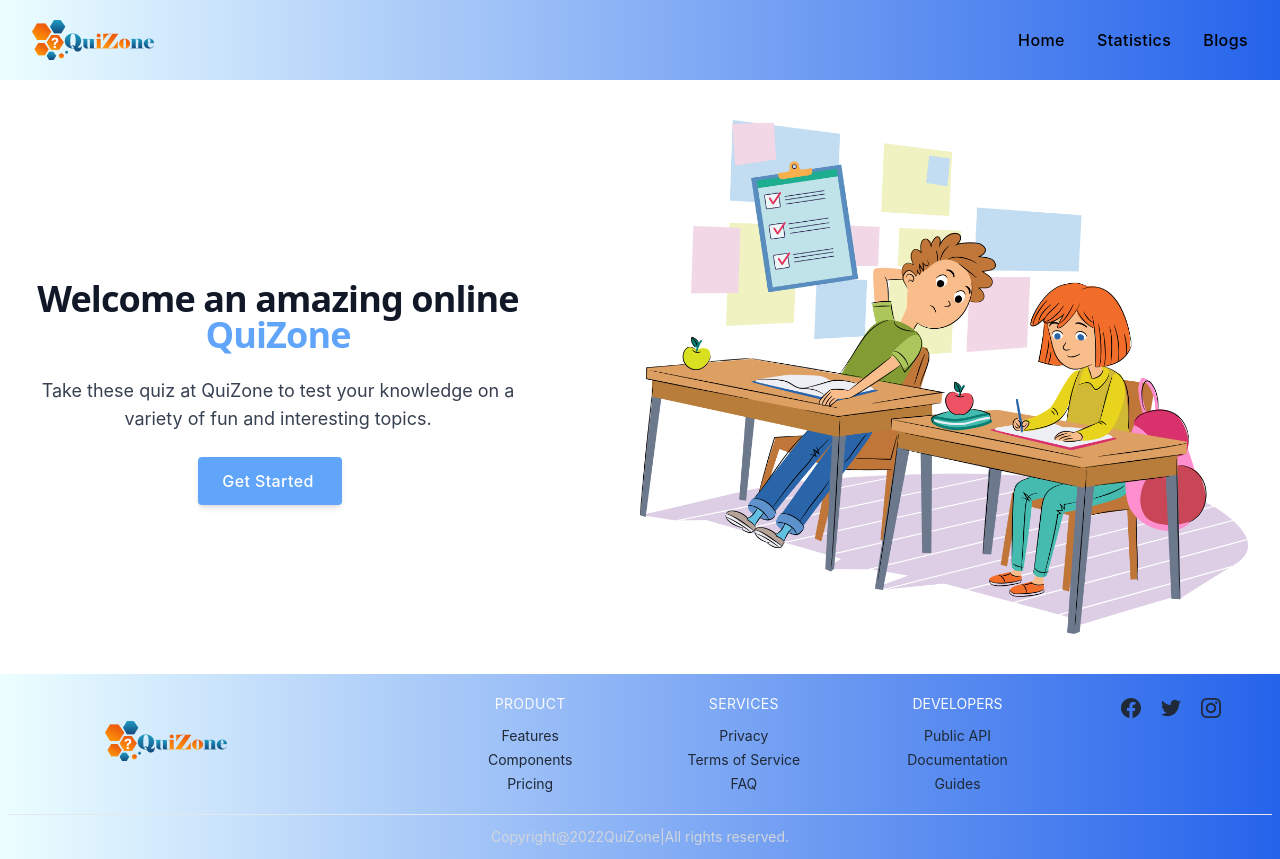
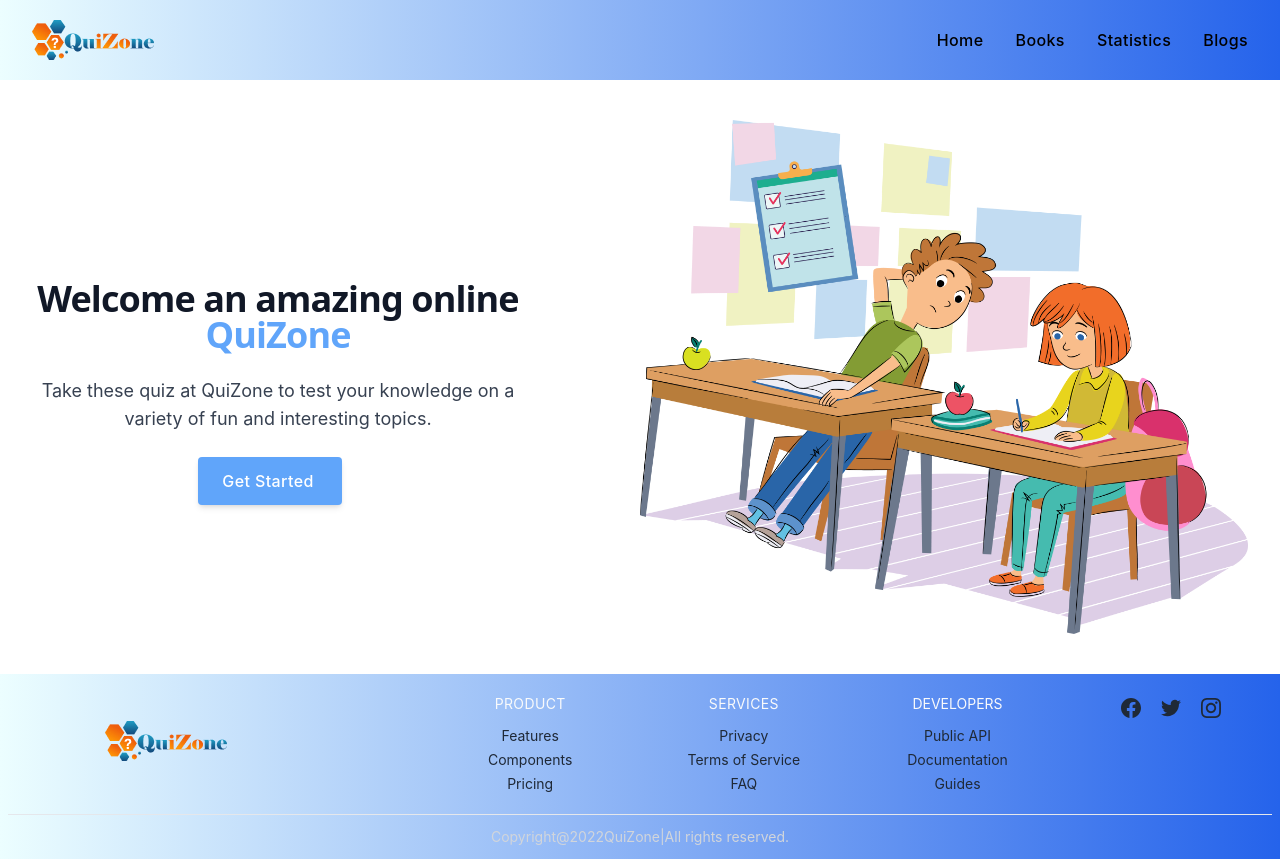
Before and after one commit to Electra51/react-quizone, a React (Create React App) app: page / in a window 1280 px wide. Built offline with nearby package versions, Linux system fonts and the light colour scheme.

Commit message:
topics route added

```diff
--- a/src/App.js
+++ b/src/App.js
@@ -1,35 +1,11 @@
-
-import { createBrowserRouter, RouterProvider } from 'react-router-dom';
+import React from 'react';
+import {RouterProvider } from 'react-router-dom';
 import './App.css';
-import Blogs from './components/Blogs';
-import ErrorPage from './components/ErrorPage';
-import Header from './components/Header';
-import Home from './components/Home';
-import Root from './components/Root';
-
-const router = createBrowserRouter([
-  {
-    path: "/",
-    element: <Root></Root>,
-    errorElement: <ErrorPage></ErrorPage>,
-    children: [
-      {
-        path: '/',
-        element: <Home />,
-      },
-      {
-        path: 'home',
-        element: <Home />,
-      },
-      {
-        path: 'blogs',
-        element: <Blogs></Blogs>,
-      },
+import router from './Route';
 
 
-    ]
-  }
-]);
+
+
 
 function App() {
   return (
@@ -40,4 +16,4 @@ function App() {
   );
 }
 
-export default App;
+export default App
--- /dev/null
+++ b/src/Route.js
@@ -0,0 +1,39 @@
+
+import { createBrowserRouter } from "react-router-dom";
+import Blogs from "./components/Blogs";
+import Books from "./components/Books";
+import ErrorPage from "./components/ErrorPage";
+import Home from "./components/Home";
+import Root from "./components/Root";
+
+
+const router = createBrowserRouter([
+    {
+      path: "/",
+      element: <Root></Root>,
+      errorElement: <ErrorPage></ErrorPage>,
+      children: [
+        {
+          path: '/',
+          element: <Home></Home>,
+        },
+        {
+          path: 'home',
+          element: <Home></Home>,
+
+        },
+        {
+          path: 'books',
+          element:<Books></Books>,
+          loader: () => fetch('https://openapi.programming-hero.com/api/quiz'),
+        },
+        {
+          path: 'blogs',
+          element: <Blogs></Blogs>,
+        },
+
+
+      ]
+    }
+]);
+  export default router
--- /dev/null
+++ b/src/components/Book.js
@@ -0,0 +1,29 @@
+import React from 'react'
+import { Link} from 'react-router-dom'
+
+const Book = ({ book }) => {
+  const { id, name, logo, total } = book
+  return (
+      <Link to={`../book/${id}`} aria-label='View Item'>
+      <div class="max-w-sm bg-white rounded-lg border border-gray-200 shadow-md dark:bg-gray-800 dark:border-gray-700">
+        <img
+
+          src={logo}
+          alt=''
+        />
+        <div class="p-5">
+          <p class="mb-2 text-2xl font-bold tracking-tight text-gray-900 dark:text-white">{name}</p>
+
+          <br />
+         <p class="mb-3 font-normal text-gray-700 dark:text-gray-400">Total quiz: {total}</p>
+        <button class="inline-flex items-center py-2 px-3 text-sm font-medium text-center text-white bg-blue-700 rounded-lg hover:bg-blue-800 focus:ring-4 focus:outline-none focus:ring-blue-300 dark:bg-blue-600 dark:hover:bg-blue-700 dark:focus:ring-blue-800">
+            Start Now
+            <svg aria-hidden="true" class="ml-2 -mr-1 w-4 h-4" fill="currentColor" viewBox="0 0 20 20" xmlns="http://www.w3.org/2000/svg"><path fill-rule="evenodd" d="M10.293 3.293a1 1 0 011.414 0l6 6a1 1 0 010 1.414l-6 6a1 1 0 01-1.414-1.414L14.586 11H3a1 1 0 110-2h11.586l-4.293-4.293a1 1 0 010-1.414z" clip-rule="evenodd"></path></svg>
+        </button>
+        </div>
+      </div>
+    </Link>
+  )
+}
+
+export default Book
--- /dev/null
+++ b/src/components/Books.js
@@ -0,0 +1,36 @@
+import React  from 'react';
+import { useLoaderData } from 'react-router-dom';
+import Book from './Book';
+
+
+
+
+
+const Books = () => {
+    // const [quiz,setQuiz]=useState([])
+    // useEffect(() => {
+    //     fetch('https://openapi.programming-hero.com/api/quiz')
+    //         .then(res => res.json())
+    //         .then(data => console.log(data))
+
+    // },[])
+    const loaderData= useLoaderData()
+    const booksdata = loaderData.data
+    console.log(booksdata);
+    return (
+        <div className='px-4 py-16 mx-auto sm:max-w-xl md:max-w-full lg:max-w-screen-xl md:px-24 lg:px-8 lg:py-20'>
+        <div className='grid gap-6 row-gap-5 mb-8 lg:grid-cols-4 sm:row-gap-6 sm:grid-cols-2'>
+
+                {
+                    booksdata.map(book => (
+                        <Book key={book.id} book={book} />
+                    ))}
+
+
+
+            </div>
+        </div>
+    );
+};
+
+export default Books;
--- a/src/components/ErrorPage.js
+++ b/src/components/ErrorPage.js
@@ -1,6 +1,6 @@
 import React from 'react'
 import { useRouteError } from 'react-router-dom'
-import Header from './Header'
+
 
 const ErrorPage = () => {
   const error = useRouteError()
--- a/src/components/Header.js
+++ b/src/components/Header.js
@@ -26,6 +26,17 @@ const Header = () => {
               isActive ? 'font-medium tracking-wide text-white border-b border-b-neutral-50  transition-colors duration-200 hover:text-deep-purple-accent-400':'font-medium tracking-wide text-gray transition-colors duration-200 hover:text-deep-purple-accent-400'}
               >
                 Home
+              </NavLink>
+            </li>
+            <li>
+              <NavLink
+                to={'/books'}
+                aria-label='Books'
+                title='books'
+                className={({ isActive }) =>
+              isActive ? 'font-medium tracking-wide text-white border-b border-b-neutral-50  transition-colors duration-200 hover:text-deep-purple-accent-400':'font-medium tracking-wide text-gray transition-colors duration-200 hover:text-deep-purple-accent-400'}
+              >
+                Books
               </NavLink>
             </li>
             <li>
@@ -117,6 +128,15 @@ const Header = () => {
                           Home
                         </NavLink>
                       </li>
+                      <NavLink
+                to={'/books'}
+                aria-label='Books'
+                title='books'
+                className={({ isActive }) =>
+              isActive ? 'font-medium tracking-wide text-white border-b border-b-neutral-50  transition-colors duration-200 hover:text-deep-purple-accent-400':'font-medium tracking-wide text-gray transition-colors duration-200 hover:text-deep-purple-accent-400'}
+              >
+                Books
+              </NavLink>
                       <li>
                         <NavLink
                           to={'/Statistics'}
--- a/src/components/Home.js
+++ b/src/components/Home.js
@@ -1,5 +1,7 @@
 import React from 'react';
 import image from '../images/image1.png';
+
+
 
 
 const Home = () => {
@@ -42,7 +44,9 @@ const Home = () => {
           <img src={image} alt="" />
         </div>
       </div>
+
     </div>
+
   )
 }
 
--- a/src/components/Subject.js
+++ /dev/null
@@ -1,11 +0,0 @@
-import React from 'react';
-
-const Subject = () => {
-    return (
-        <div>
-
-        </div>
-    );
-};
-
-export default Subject;
```
